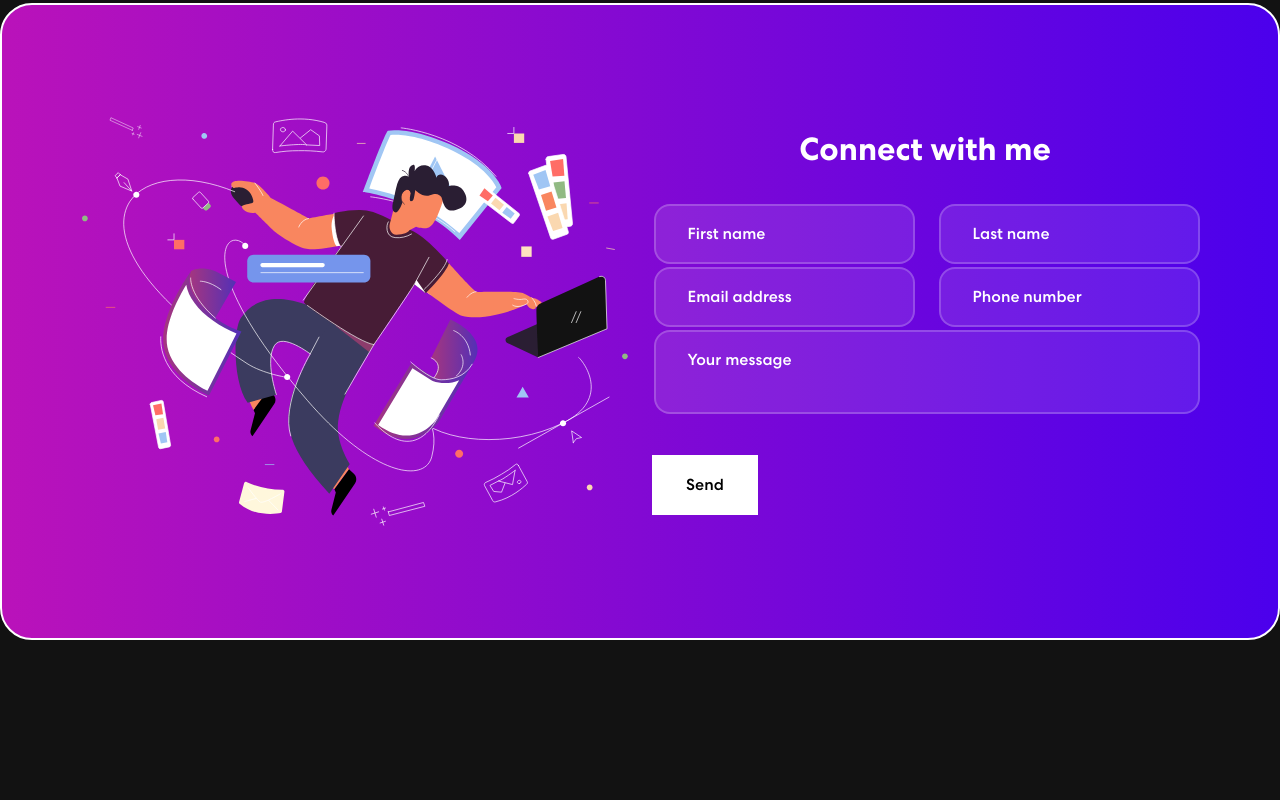
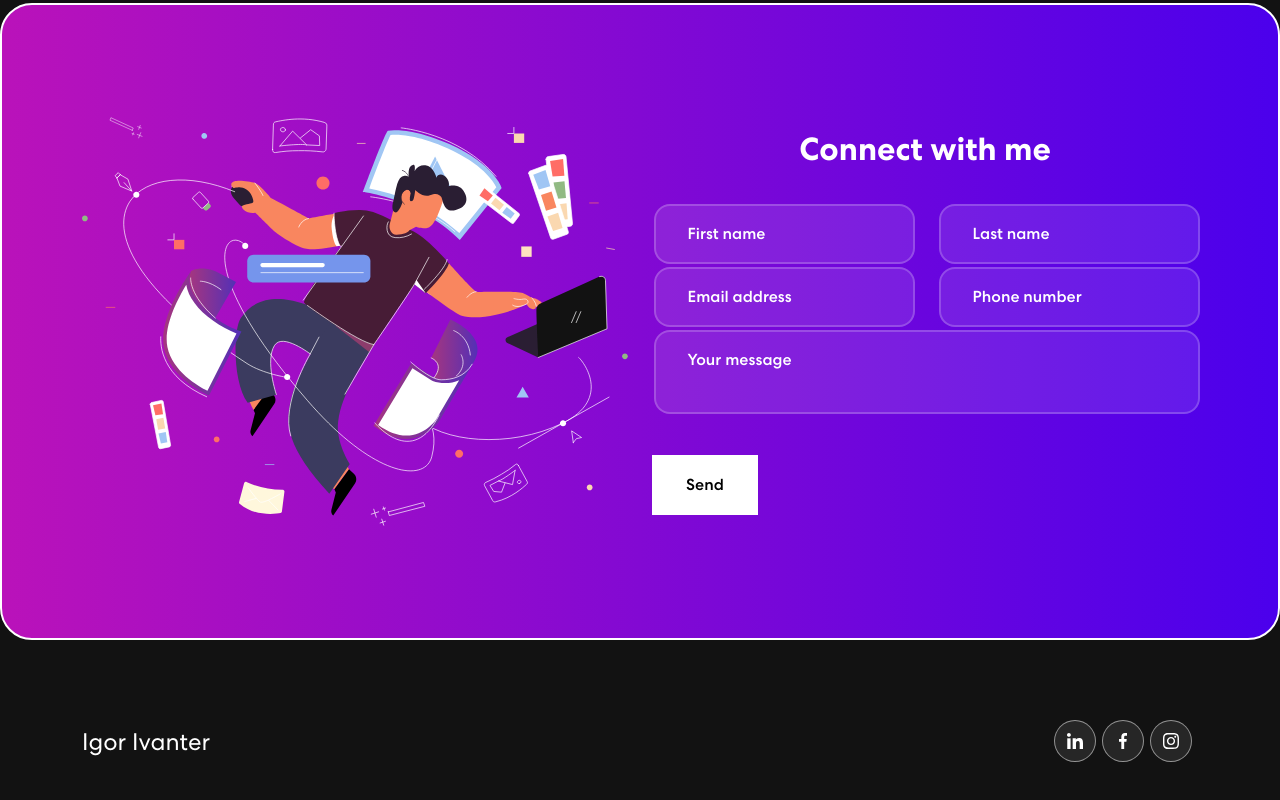
Before and after one commit to IgorIvanter/portfolio-website, a React (Create React App) app: page / in a window 1280 px wide. Shown: the part 1751-2551 px from the top of the page. Before the commit the page ends 2471 px from the top, so only its background shows below. Built offline with nearby package versions, Linux system fonts and the light colour scheme; the HTML template or start-up script is replaced by a standard one.

Commit message:
added footer

```diff
--- a/src/App.css
+++ b/src/App.css
@@ -267,3 +267,7 @@ span.navbar-text {
 	font-size: 3rem !important;
 	font-weight: 700 !important;
 }
+
+.footer {
+	padding-bottom: 5rem
+}
--- a/src/App.js
+++ b/src/App.js
@@ -1,21 +1,23 @@
 import 'bootstrap/dist/css/bootstrap.min.css';
 import './App.css';
 import Banner from './components/Banner';
-import NavBar from './components/NavBar';
+import Header from './components/NavBar';
 import Projects from './components/Projects';
 import Skills from './components/Skills';
 import Contact from './components/Contact';
+import Footer from './components/Footer';
 
 function App() {
 
 
 	return (
 		<div className="App">
-			<NavBar />
+			<Header />
 			<Banner />
 			<Skills />
 			<Projects />
 			<Contact />
+			<Footer />
 		</div>
 	);
 }
--- /dev/null
+++ b/src/components/Footer.js
@@ -0,0 +1,37 @@
+import { Col, Container, Row } from "react-bootstrap"
+import linkedInIcon from '../assets/img/nav-icon1.svg'
+import facebookIcon from '../assets/img/nav-icon2.svg'
+import instagramIcon from '../assets/img/nav-icon3.svg'
+
+
+function Footer() {
+    return (
+        <footer className="footer">
+            <Container>
+                <Row className="align-items-center">
+                    <Col>
+                        <h4>Igor Ivanter</h4>
+                    </Col>
+                    <Col style={{
+                        display: "flex",
+                        justifyContent: "end"
+                    }}>
+                        <div className="social-icon">
+                            <a href="https://github.com/IgorIvanter">
+                                <img src={linkedInIcon} alt=""></img>
+                            </a>
+                            <a href="https://github.com/IgorIvanter">
+                                <img src={facebookIcon} alt=""></img>
+                            </a>
+                            <a href="https://github.com/IgorIvanter">
+                                <img src={instagramIcon} alt=""></img>
+                            </a>
+                        </div>
+                    </Col>
+                </Row>
+            </Container>
+        </footer>
+    )
+}
+
+export default Footer
--- a/src/components/NavBar.js
+++ b/src/components/NavBar.js
@@ -6,7 +6,7 @@ import linkedInIcon from '../assets/img/nav-icon1.svg'
 import facebookIcon from '../assets/img/nav-icon2.svg'
 import instagramIcon from '../assets/img/nav-icon3.svg'
 
-function NavBar() {
+function Header() {
     const [activeLink, setActiveLink] = useState("home")
     const [scrolled, setScrolled] = useState(false)
 
@@ -78,4 +78,4 @@ function NavBar() {
     );
 }
 
-export default NavBar;
+export default Header;
```
